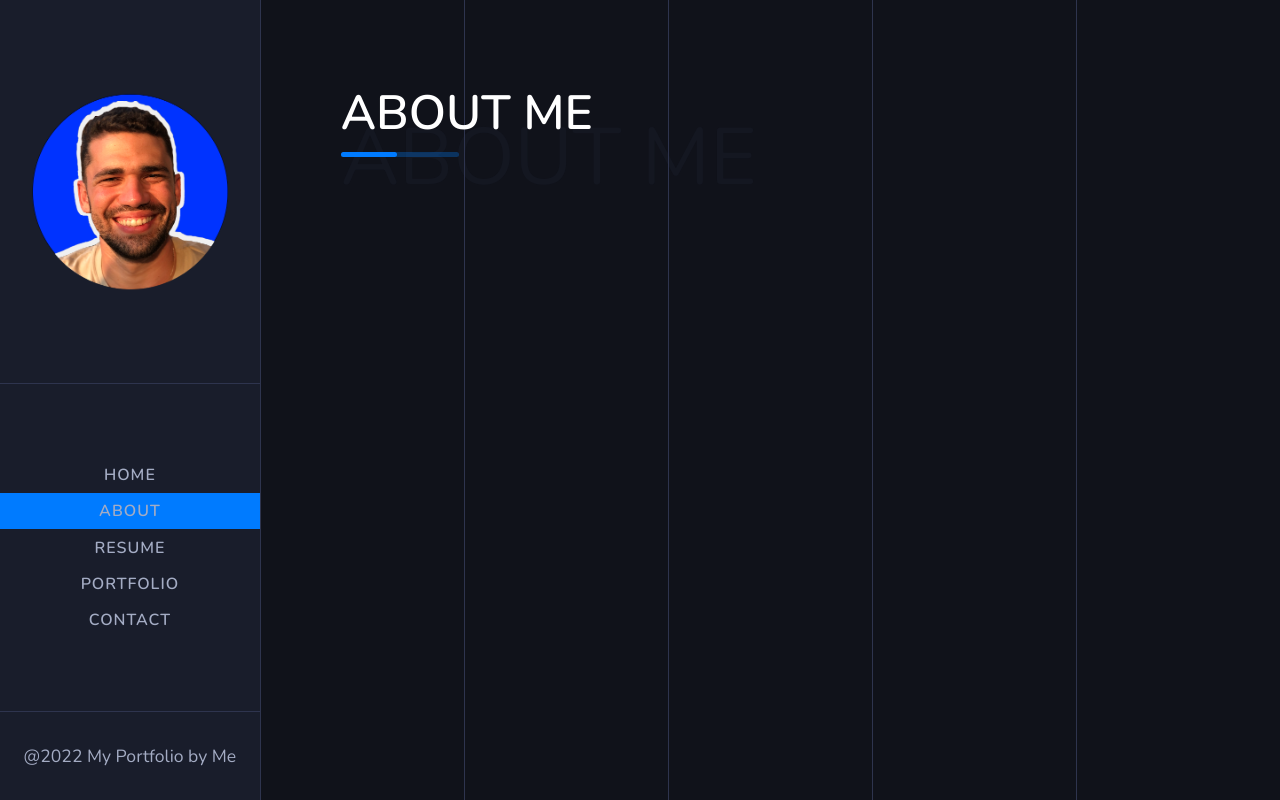
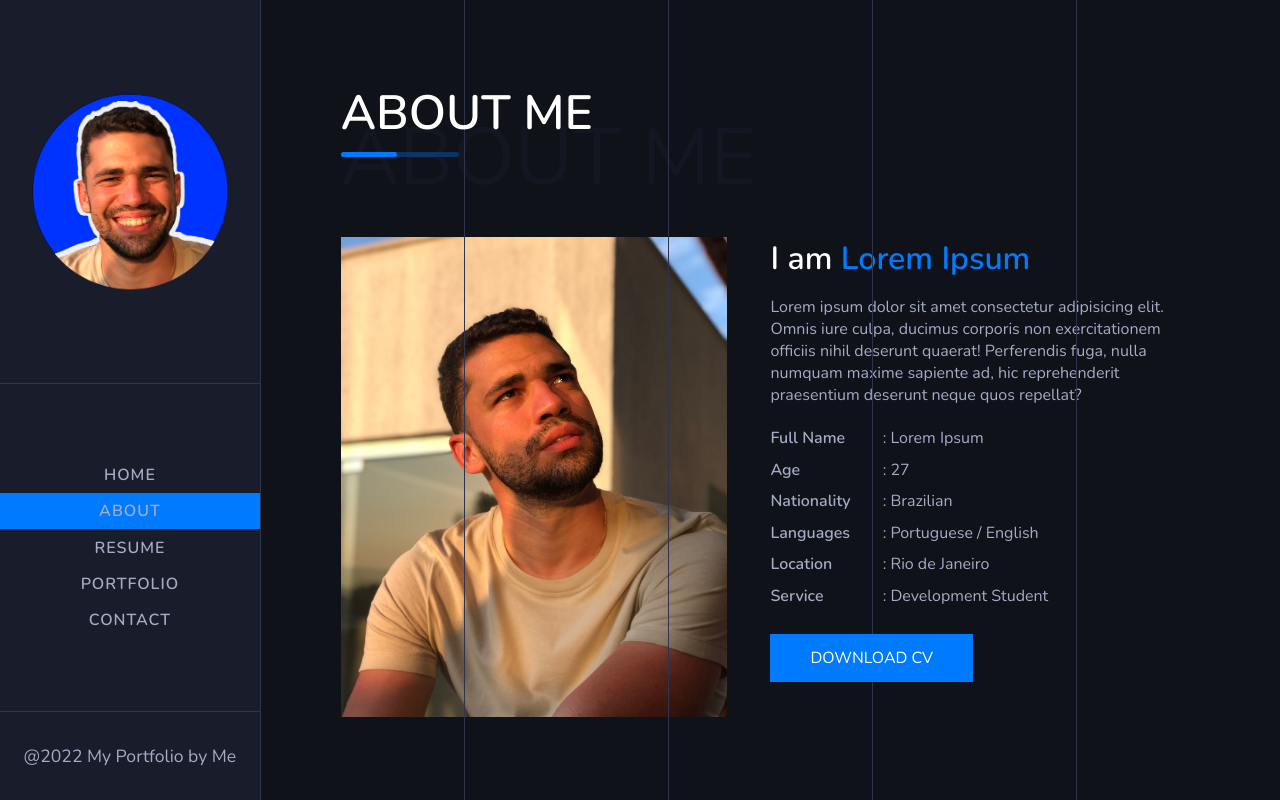
Before and after one commit to mjossany/portfolio, a React (Create React App) app: page /about in a window 1280 px wide. Built offline with nearby package versions, Linux system fonts and the light colour scheme.

Commit message:
About page (#8)
* Sets up the components AboutStyled, Title and Image Section

* Resizes image on ImageSection

```diff
--- /dev/null
+++ b/src/components/ImageSection.jsx
@@ -0,0 +1,92 @@
+import React from 'react';
+import styled from 'styled-components';
+import image from '../images/about-me.jpg';
+import PrimaryButton from './PrimaryButton';
+
+function ImageSection() {
+  return (
+    <ImageSectionStyled>
+      <div className="left-content">
+        <img src={image} alt="self" />
+      </div>
+      <div className="right-content">
+        <h4>
+          I am
+          {' '}
+          <span>Lorem Ipsum</span>
+        </h4>
+        <p className="paragraph">
+          Lorem ipsum dolor sit amet consectetur adipisicing elit.
+          Omnis iure culpa, ducimus corporis non exercitationem
+          officiis nihil deserunt quaerat! Perferendis fuga,
+          nulla numquam maxime sapiente ad,
+          hic reprehenderit praesentium deserunt neque quos repellat?
+        </p>
+        <div className="about-info">
+          <div className="info-title">
+            <p>Full Name</p>
+            <p>Age</p>
+            <p>Nationality</p>
+            <p>Languages</p>
+            <p>Location</p>
+            <p>Service</p>
+          </div>
+          <div className="info">
+            <p>: Lorem Ipsum</p>
+            <p>: 27</p>
+            <p>: Brazilian</p>
+            <p>: Portuguese / English</p>
+            <p>: Rio de Janeiro</p>
+            <p>: Development Student</p>
+          </div>
+        </div>
+        <PrimaryButton title="Download Cv" />
+      </div>
+    </ImageSectionStyled>
+  );
+}
+
+const ImageSectionStyled = styled.div`
+margin-top: 5rem;
+  display: flex;
+  .left-content {
+    width: 100%;
+    height: 60vh;
+    img {
+      width: 90%;
+      height: 100%;
+      object-fit: cover;
+    }
+  }
+
+  .right-content {
+    h4 {
+      font-size: 2rem;
+      color: var(--white-color);
+      span {
+        font-size: 2rem;
+      }
+    }
+    .paragraph {
+      padding: 1rem 0;
+    }
+    width: 100%;
+    .about-info {
+      padding-bottom: 1.4rem;
+      display: flex;
+      .info-title {
+        padding-right: 2rem;
+        p {
+          font-weight: 600;
+        }
+      }
+      .info-title, .info {
+        p {
+          padding: .3rem 0;
+        }
+      }
+    }
+  }
+`;
+
+export default ImageSection;
--- /dev/null
+++ b/src/components/PrimaryButton.jsx
@@ -0,0 +1,39 @@
+import React from 'react';
+import styled from 'styled-components';
+import { string } from 'prop-types';
+
+function PrimaryButton({ title }) {
+  return (
+    <PrimaryButtonStyled>
+      {title}
+    </PrimaryButtonStyled>
+  );
+}
+
+const PrimaryButtonStyled = styled.a`
+  background-color: var(--primary-color);
+  padding: .8rem 2.5rem;
+  color: white;
+  cursor: pointer;
+  display: inline-block;
+  font-size: inherit;
+  text-transform: uppercase;
+  position: relative;
+  transition: all .4s ease-in-out;
+  &:hover::after {
+    content: "";
+    position: absolute;
+    width: 100%;
+    height: .2rem;
+    background-color: var(--white-color);
+    transition: all .4s ease-in-out;
+    left: 0;
+    bottom: 0;
+  }
+`;
+
+PrimaryButton.propTypes = {
+  title: string.isRequired,
+};
+
+export default PrimaryButton;
--- a/src/pages/AboutPage.jsx
+++ b/src/pages/AboutPage.jsx
@@ -1,5 +1,6 @@
 import React from 'react';
 import styled from 'styled-components';
+import ImageSection from '../components/ImageSection';
 import Title from '../components/Title';
 import PageMainLayout from '../styles/Layouts';
 
@@ -8,6 +9,7 @@
     <PageMainLayout>
       <AboutStyled>
         <Title title="About Me" span="About me" />
+        <ImageSection />
       </AboutStyled>
     </PageMainLayout>
   );
```
Also changed, not shown: src/images/about-me.jpg (added).
